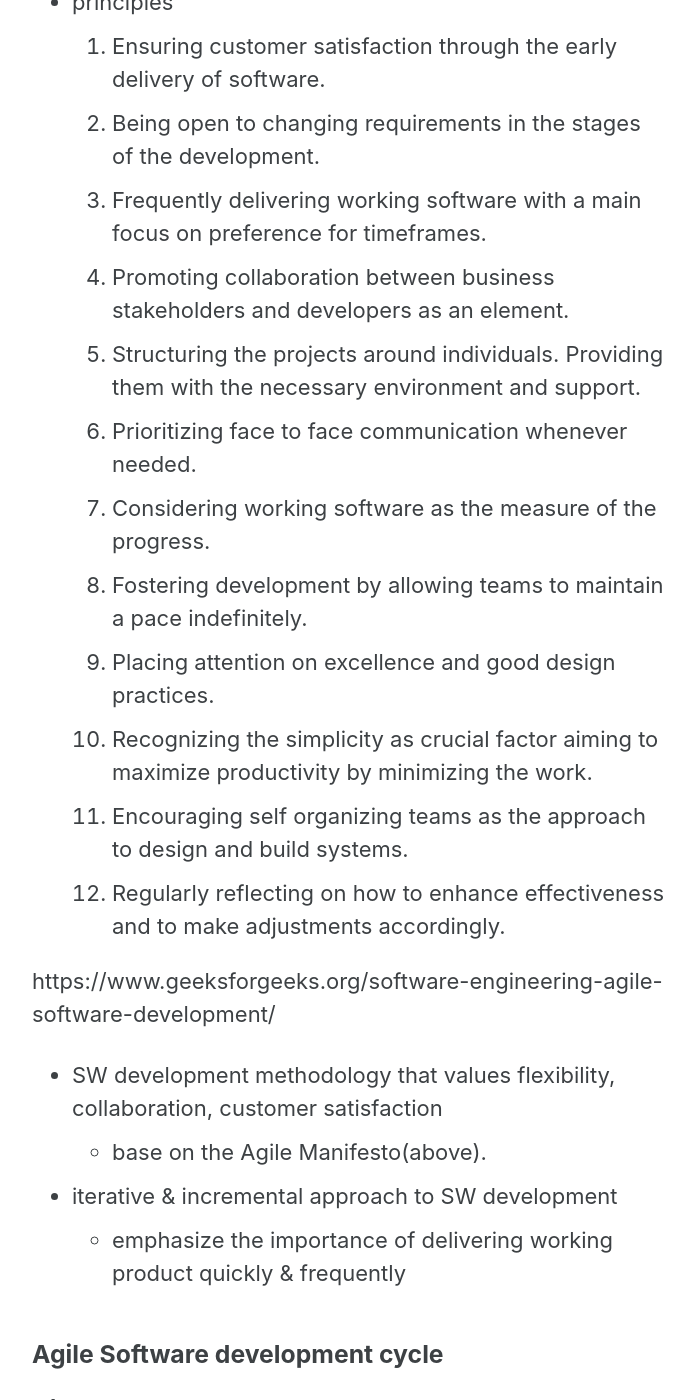
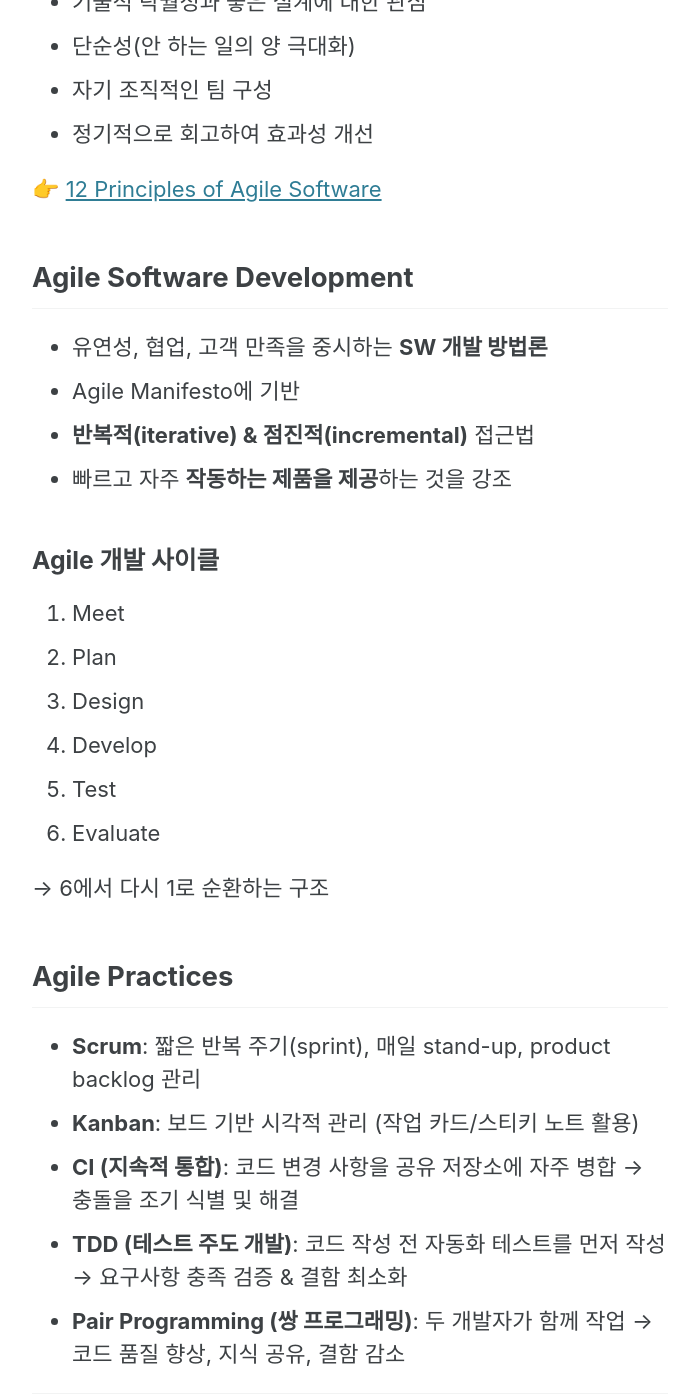
Before and after one commit to yooniicode/yooniicode.github.io, a Jekyll site: the page built from _posts/2024-03-26-Agile-방법론.md, in a window 1280 px wide and 1400 px high, scrolled down 973 px. Shown: the whole window, without its empty margins (290-984 px from the left). Built offline with Jekyll 4.4.1, drawn with Linux system fonts in a browser that asks for light colours; cached includes are drawn as plain includes; some of the changed text lies outside the part shown.

Commit message:
refactor: 가독성

```diff
--- a/_posts/2024-03-26-Agile-방법론.md
+++ b/_posts/2024-03-26-Agile-방법론.md
@@ -2,7 +2,7 @@
 title: "[Plan] Agile 방법론"
 date: 2025-04-07 15:24:00 +0900
 categories: Software Engineering
-tags: [Project Management]
+tags: [Project Management, Agile]
 author: yoonji
 layout: single
 published: true
@@ -10,148 +10,89 @@
 
 # Agile 방법론
 
-👉🏻 https://agilemanifesto.org/
+👉🏻 [Agile Manifesto](https://agilemanifesto.org/)
 
-<aside>
+## Agile Manifesto (핵심 가치)
 
+> 공정과 도구보다 **개인과의 상호작용**
+> 포괄적인 문서보다 **작동하는 소프트웨어**
+> 계약 협상보다 **고객과의 협력**
+> 계획을 따르기보다 **변화에 대응하기**
 
-공정과 도구보다 **개인과의 상호작용**을
-****포괄적인 문서보다 **작동하는 소프트웨어**를
-****계약 협상보다 **고객과의 협력**을
-****계획을 따르기보다 **변화에 대응하기**를
-가치있게 여긴다.
+## Agile 원칙 (요약)
 
-</aside>
+- 개발 후반부라도 요구사항 변경 수용
+- 짧은 주기(2주~2개월)로 작동하는 소프트웨어 전달
+- 비즈니스 관계자와 개발자의 협력 중시
+- 개발 팀 내부 효율적 소통 = **면대면 대화**
+- 진척 척도 = **작동하는 소프트웨어**
+- 지속 가능한 개발 속도 유지
+- 기술적 탁월성과 좋은 설계에 대한 관심
+- 단순성(안 하는 일의 양 극대화)
+- 자기 조직적인 팀 구성
+- 정기적으로 회고하여 효과성 개선
 
-- 선언 정리 (한국어)
-  - 개발의 후반부여도 요구사항 변경을 수용할 것
-  - 작동하는 소프트웨어를 자주 전달할 것 (2주 - 2개월)
-  - 날마다 함께 일할 것
-  - 개발 팀 내부에서의 효율적인 소통 = 면대면 대화
-  - 작동하는 소프트웨어를 진척의 주된 척도로 삼을 것
-  - 지속 가능한 개발을 장려하며, 일정한 속도를 계속 유지할 것
-  - 기술적 탁월성 및 좋은 설계에 대한 관심
-  - 안하는 일의 양을 최대화하는 단순성을 갖출 것
-  - 자기 조직적인 팀을 꾸릴 것
-- based on four values + twelve principles that form the basis.
-- principles
-  1. Ensuring customer satisfaction through the early delivery of software.
-  2. Being open to changing requirements in the stages of the development.
-  3. Frequently delivering working software with a main focus on preference for timeframes.
-  4. Promoting collaboration between business stakeholders and developers as an element.
-  5. Structuring the projects around individuals. Providing them with the necessary environment and support.
-  6. Prioritizing face to face communication whenever needed.
-  7. Considering working software as the measure of the progress.
-  8. Fostering development by allowing teams to maintain a pace indefinitely.
-  9. Placing attention on excellence and good design practices.
-  10. Recognizing the simplicity as crucial factor aiming to maximize productivity by minimizing the work.
-  11. Encouraging self organizing teams as the approach to design and build systems.
-  12. Regularly reflecting on how to enhance effectiveness and to make adjustments accordingly.
+👉 [12 Principles of Agile Software](https://agilemanifesto.org/principles.html)
 
-https://www.geeksforgeeks.org/software-engineering-agile-software-development/
+## Agile Software Development
 
-- SW development methodology that values flexibility, collaboration, customer satisfaction
-  - base on the Agile Manifesto(above).
-- iterative & incremental approach to SW development
-  - emphasize the importance of delivering working product quickly & frequently
+- 유연성, 협업, 고객 만족을 중시하는 **SW 개발 방법론**
+- Agile Manifesto에 기반
+- **반복적(iterative) & 점진적(incremental)** 접근법
+- 빠르고 자주 **작동하는 제품을 제공**하는 것을 강조
 
-### Agile Software development cycle
+### Agile 개발 사이클
 
-1. meet
-2. plan
-3. design
-4. develop
-5. test
-6. evaluate
+1. Meet
+2. Plan
+3. Design
+4. Develop
+5. Test
+6. Evaluate
 
-- 1~6까지, 그리고 6에서 1로 다시 순회하는 구조를 띈다.
+→ 6에서 다시 1로 순환하는 구조
 
-### practices of agile SW development
+## Agile Practices
 
-- scrum: iterative cycle(=sprint), daily stand-up meetings, product backlog를 포함하는 프레임워크이다.
+- **Scrum**: 짧은 반복 주기(sprint), 매일 stand-up, product backlog 관리
+- **Kanban**: 보드 기반 시각적 관리 (작업 카드/스티키 노트 활용)
+- **CI (지속적 통합)**: 코드 변경 사항을 공유 저장소에 자주 병합 → 충돌을 조기 식별 및 해결
+- **TDD (테스트 주도 개발)**: 코드 작성 전 자동화 테스트를 먼저 작성 → 요구사항 충족 검증 & 결함 최소화
+- **Pair Programming (쌍 프로그래밍)**: 두 개발자가 함께 작업 → 코드 품질 향상, 지식 공유, 결함 감소
 
-- kanban: 보드와 작업 항목을 나타내는 카드, 스티키 노트들을 포함한 시각적 시스템
+---
 
-- continuous integration: 코드 변경 사항을 자주 병합하여 conflict identify 및 resolving을 early stage에
+📌 참고: [GeeksforGeeks - Agile Software Development](https://www.geeksforgeeks.org/software-engineering-agile-software-development/)
 
-- **지속적인 통합:**
+---
 
-  지속적인 통합은 코드 변경 사항을 공유 저장소에 자주 병합하는 관행으로, 개발 프로세스 초기에 충돌을 식별하고 해결하는 데 도움이 됩니다.
+## Waterfall 모델 (워터폴)
 
-- **테스트 주도 개발:**
+Agile 이전에 가장 널리 쓰였던 전통적 SW 개발 방법론.
+각 단계가 **순차적(one-way)**으로 진행되어 이전 단계로 돌아가기 어렵다.
 
-  테스트 주도 개발(TDD)은 코드를 작성하기 전에 자동화된 테스트를 작성하는 개발 관행입니다. 이를 통해 코드가 요구 사항을 충족하는지 확인하고 결함 가능성을 줄이는 데 도움이 됩니다.
+### Waterfall 개발 단계
+1. 요구사항 분석 (Requirements)
+2. 설계 (Design)
+3. 구현 (Implementation)
+4. 테스트 (Verification)
+5. 배포 & 유지보수 (Maintenance)
 
-- 쌍 **프로그래밍:**
+### 특징
+- **명확한 문서화**와 단계별 산출물 중시
+- 프로젝트 초기에 요구사항을 최대한 완벽히 정의해야 함
+- 변경 사항 반영이 어렵고 비용이 큼
+- **안정성과 예측성**은 뛰어나지만 **유연성**은 낮음
 
-  쌍 프로그래밍은 두 개발자가 같은 코드에서 함께 작업하는 것을 포함합니다. 이는 코드 품질을 개선하고, 지식을 공유하고, 결함 가능성을 줄이는 데 도움이 됩니다.
-공정과 도구보다 **개인과의 상호작용**을
-****포괄적인 문서보다 **작동하는 소프트웨어**를
-****계약 협상보다 **고객과의 협력**을
-****계획을 따르기보다 **변화에 대응하기**를
-가치있게 여긴다.
+---
 
-</aside>
+## Agile vs Waterfall 비교
 
-- 선언 정리 (한국어)
-  - 개발의 후반부여도 요구사항 변경을 수용할 것
-  - 작동하는 소프트웨어를 자주 전달할 것 (2주 - 2개월)
-  - 날마다 함께 일할 것
-  - 개발 팀 내부에서의 효율적인 소통 = 면대면 대화
-  - 작동하는 소프트웨어를 진척의 주된 척도로 삼을 것
-  - 지속 가능한 개발을 장려하며, 일정한 속도를 계속 유지할 것
-  - 기술적 탁월성 및 좋은 설계에 대한 관심
-  - 안하는 일의 양을 최대화하는 단순성을 갖출 것
-  - 자기 조직적인 팀을 꾸릴 것
-- based on four values + twelve principles that form the basis.
-- principles
-  1. Ensuring customer satisfaction through the early delivery of software.
-  2. Being open to changing requirements in the stages of the development.
-  3. Frequently delivering working software with a main focus on preference for timeframes.
-  4. Promoting collaboration between business stakeholders and developers as an element.
-  5. Structuring the projects around individuals. Providing them with the necessary environment and support.
-  6. Prioritizing face to face communication whenever needed.
-  7. Considering working software as the measure of the progress.
-  8. Fostering development by allowing teams to maintain a pace indefinitely.
-  9. Placing attention on excellence and good design practices.
-  10. Recognizing the simplicity as crucial factor aiming to maximize productivity by minimizing the work.
-  11. Encouraging self organizing teams as the approach to design and build systems.
-  12. Regularly reflecting on how to enhance effectiveness and to make adjustments accordingly.
-
-https://www.geeksforgeeks.org/software-engineering-agile-software-development/
-
-- SW development methodology that values flexibility, collaboration, customer satisfaction
-  - base on the Agile Manifesto(above).
-- iterative & incremental approach to SW development
-  - emphasize the importance of delivering working product quickly & frequently
-
-### Agile Software development cycle
-
-1. meet
-2. plan
-3. design
-4. develop
-5. test
-6. evaluate
-
-- 1~6까지, 그리고 6에서 1로 다시 순회하는 구조를 띈다.
-
-### practices of agile SW development
-
-- scrum: iterative cycle(=sprint), daily stand-up meetings, product backlog를 포함하는 프레임워크이다.
-
-- kanban: 보드와 작업 항목을 나타내는 카드, 스티키 노트들을 포함한 시각적 시스템
-
-- continuous integration: 코드 변경 사항을 자주 병합하여 conflict identify 및 resolving을 early stage에
-
-- **지속적인 통합:**
-
-  지속적인 통합은 코드 변경 사항을 공유 저장소에 자주 병합하는 관행으로, 개발 프로세스 초기에 충돌을 식별하고 해결하는 데 도움이 됩니다.
-
-- **테스트 주도 개발:**
-
-  테스트 주도 개발(TDD)은 코드를 작성하기 전에 자동화된 테스트를 작성하는 개발 관행입니다. 이를 통해 코드가 요구 사항을 충족하는지 확인하고 결함 가능성을 줄이는 데 도움이 됩니다.
-
-- 쌍 **프로그래밍:**
-
-  쌍 프로그래밍은 두 개발자가 같은 코드에서 함께 작업하는 것을 포함합니다. 이는 코드 품질을 개선하고, 지식을 공유하고, 결함 가능성을 줄이는 데 도움이 됩니다.
+| 구분             | Agile                                   | Waterfall                          |
+|------------------|-----------------------------------------|-------------------------------------|
+| 개발 방식        | 반복적·점진적 (Iterative & Incremental) | 순차적 (Sequential)                 |
+| 요구사항 변경    | 수용 가능, 유연함                        | 초기 정의 고정, 변경 비용 큼        |
+| 결과물 전달      | 짧은 주기(2주~2개월)마다 작동 SW 제공    | 최종 단계에서 한 번에 제공          |
+| 고객 참여        | 지속적 협력                              | 초기 요구사항 정의 후 제한적 참여   |
+| 문서화           | 최소한, 작동하는 SW 중심                 | 문서화와 절차 중시                  |
+| 위험 관리        | 초기부터 지속적 피드백                    | 후반에 문제 발견 가능성 ↑           |
```
